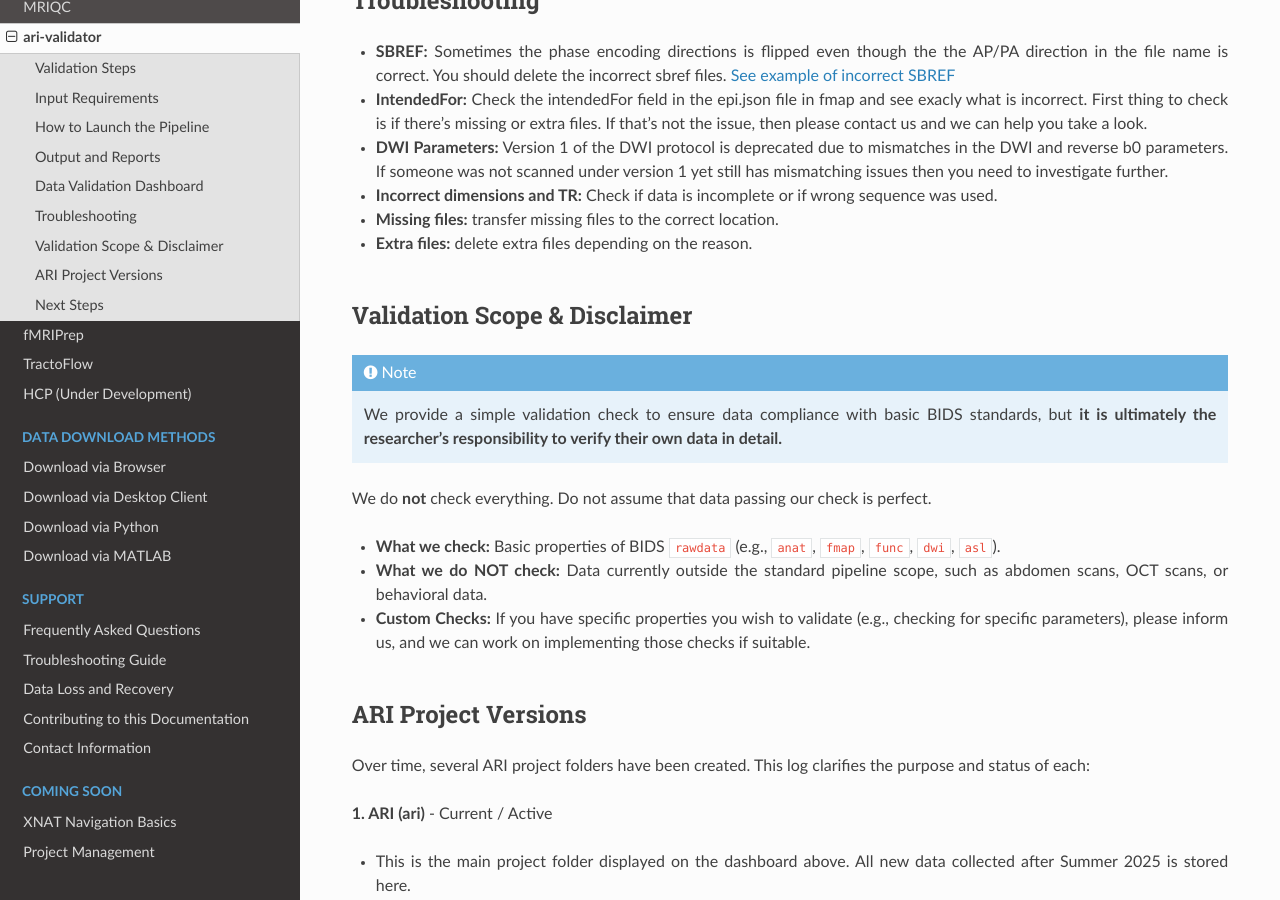
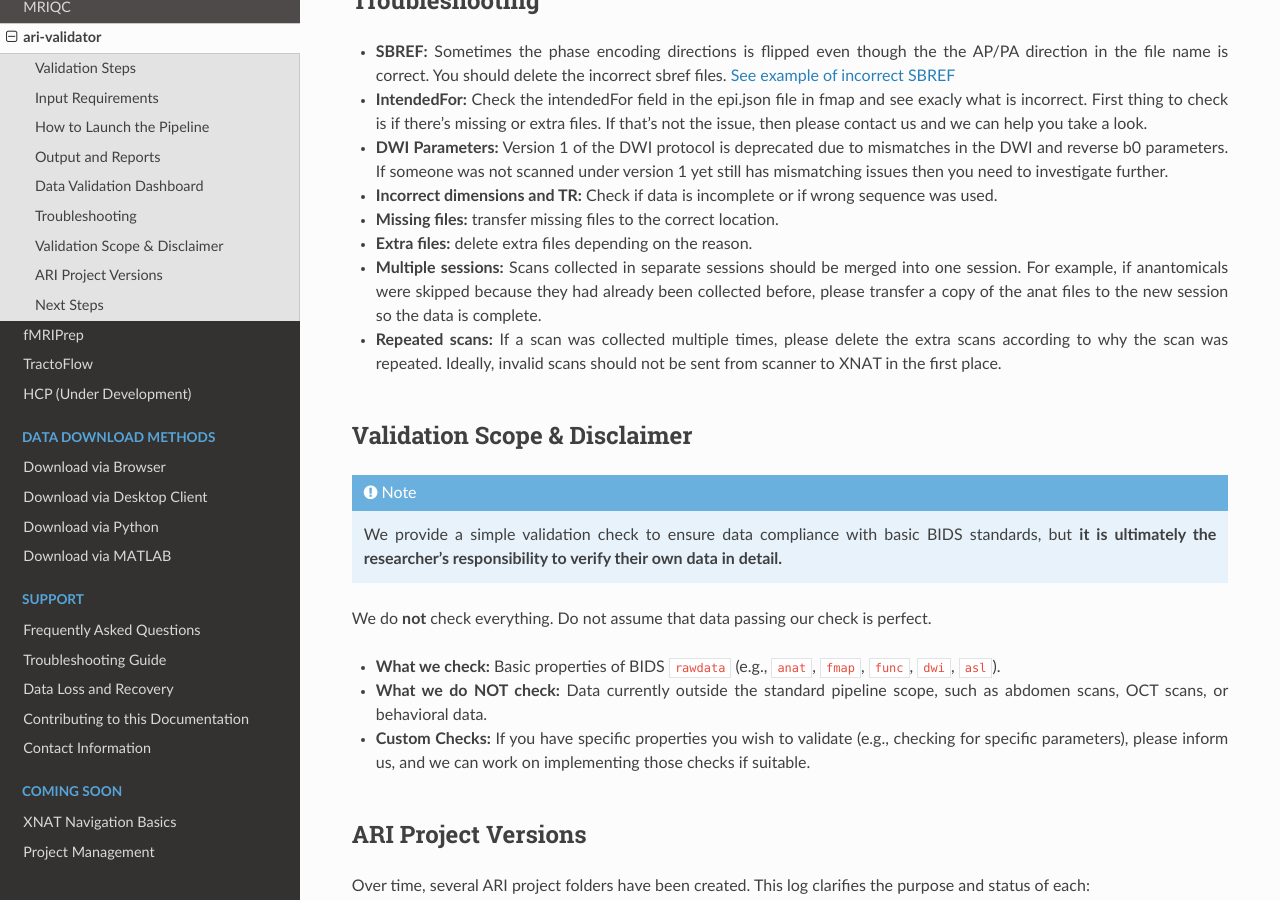
Before and after one commit to BioMedicalImaging-Core-NYUAD/xnat-docs, a Sphinx documentation site: the page built from docs/source/processing_pipelines/ari-validator.rst, in a window 1280 px wide and 900 px high, scrolled down 2183 px. Built offline with Sphinx 7.4.7 and the Read the Docs theme 3.1.0, drawn with Linux system fonts in a browser that asks for light colours.

Commit message:
Update ari-validator.rst

```diff
--- a/docs/source/processing_pipelines/ari-validator.rst
+++ b/docs/source/processing_pipelines/ari-validator.rst
@@ -295,6 +295,8 @@ Troubleshooting
 - **Incorrect dimensions and TR:** Check if data is incomplete or if wrong sequence was used.
 - **Missing files:** transfer missing files to the correct location.
 - **Extra files:** delete extra files depending on the reason.
+- **Multiple sessions:** Scans collected in separate sessions should be merged into one session. For example, if anantomicals were skipped because they had already been collected before, please transfer a copy of the anat files to the new session so the data is complete.
+- **Repeated scans:** If a scan was collected multiple times, please delete the extra scans according to why the scan was repeated. Ideally, invalid scans should not be sent from scanner to XNAT in the first place.
 
 .. raw:: html
 
```
